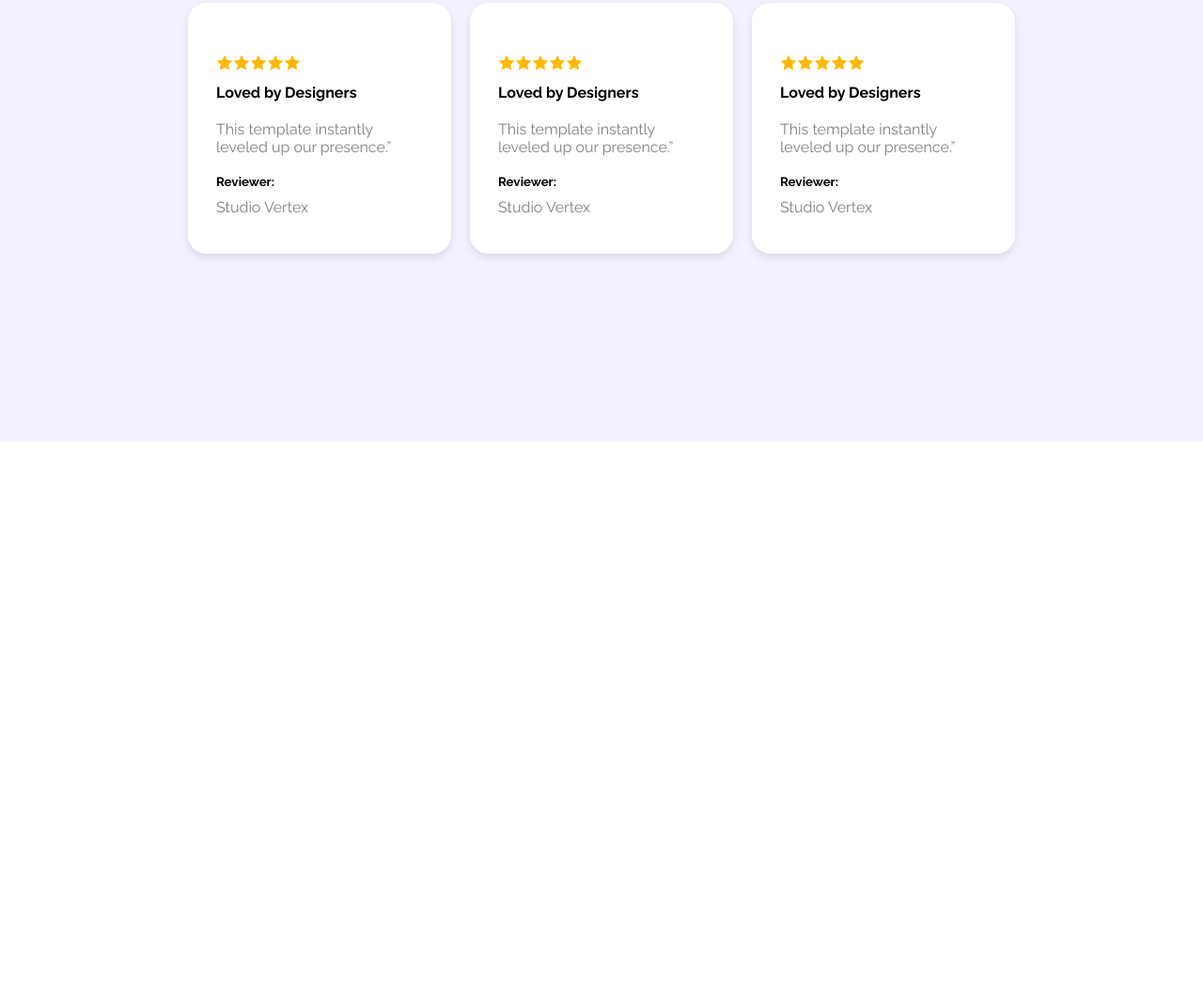
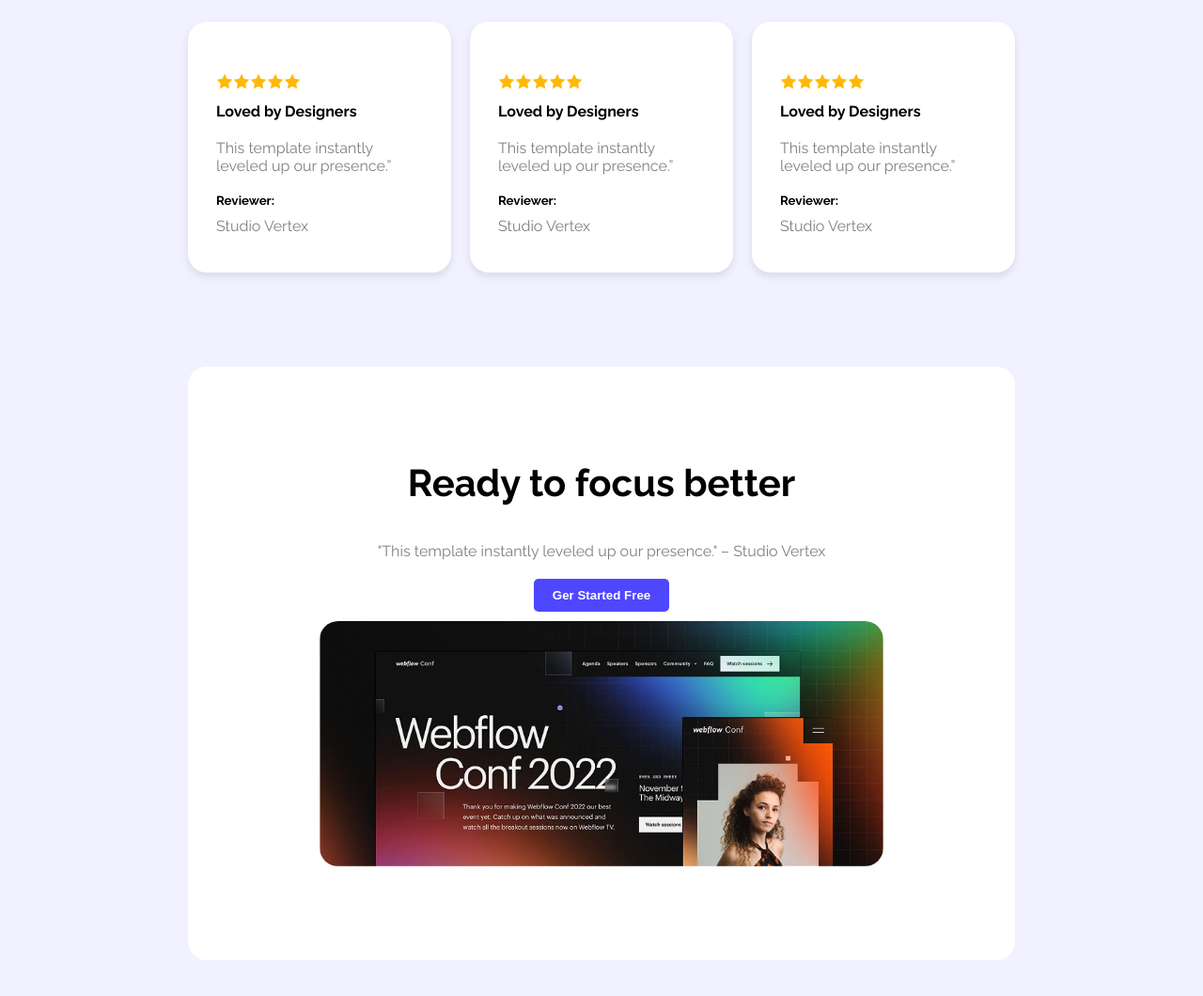
Before and after one commit to Mohammad-Rofikul-Islam-Hasan/B12A01-landing-launchpad, a plain HTML site: page index.html in a window 1280 px wide. Shown: the part 1724-2784 px from the top of the page at 94% size. Before the commit the page ends 2194 px from the top, so only its background shows below. Drawn offline with Linux system fonts and the light colour scheme.

Commit message:
'Ready to Focus' Section Added

```diff
--- a/index.html
+++ b/index.html
@@ -117,6 +117,13 @@
           </div>
         </div>
       </section>
+       <!-- Ready to Focus Section  -->
+        <section class="Focus-container">
+          <h3>Ready to focus better</h3>
+          <p>"This template instantly leveled up our presence." – Studio Vertex</p>
+          <a href=""><button class="primary-btn">Ger Started Free</button></a>
+          <img src="Assets/wc-big.png" alt="">
+        </section>
     </main>
     <footer></footer>
   </body>
--- a/styles/styles.css
+++ b/styles/styles.css
@@ -34,7 +34,7 @@ section{
 h3{
   font-size: 40px;
   font-weight: 700;
-  margin-bottom: 30px;
+  margin-bottom: 20px;
 }
 p{
   color: gray;
@@ -130,6 +130,7 @@ nav h1{
 }
 .reviews h3{
   text-align: center;
+  margin-bottom: 50px;
 }
 .reviews-content{
   display: flex;
@@ -139,3 +140,20 @@ nav h1{
 .review-card .img{
   padding-top: 25px;
 }
+
+/* Ready to Focus Styles */
+.Focus-container{
+  display: flex;
+  flex-direction: column;
+  justify-content: center;
+  align-items: center;
+  gap: 10px;
+  text-align: center;
+  background-color: white;
+  border-radius: 20px;
+}
+.Focus-container img{
+  width: 100%;
+  max-width: 600px;
+  border-radius: 20px;
+}
```
